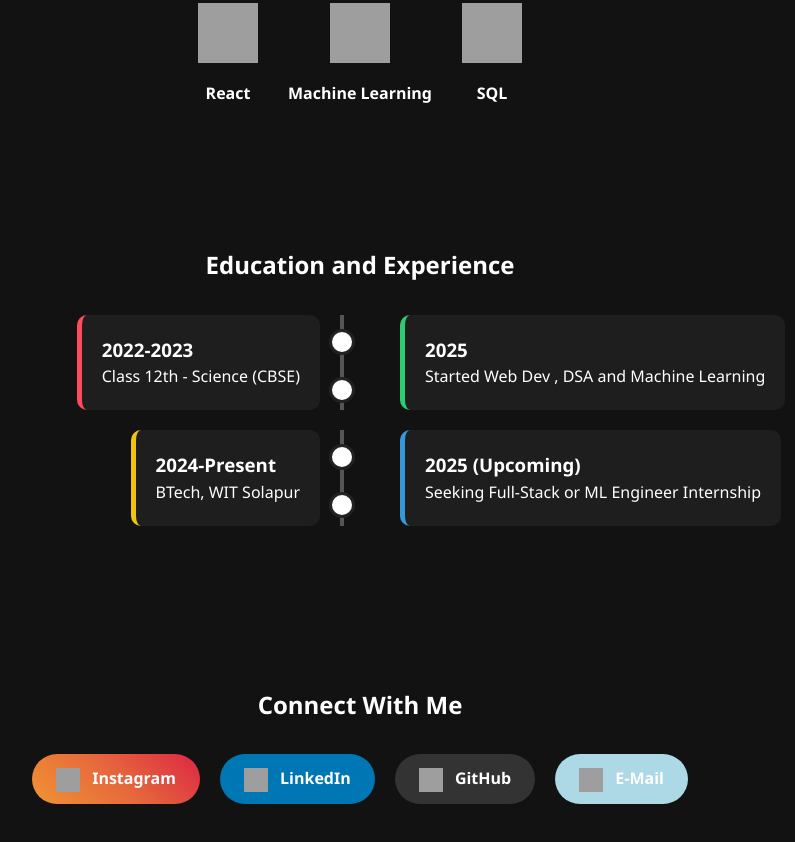
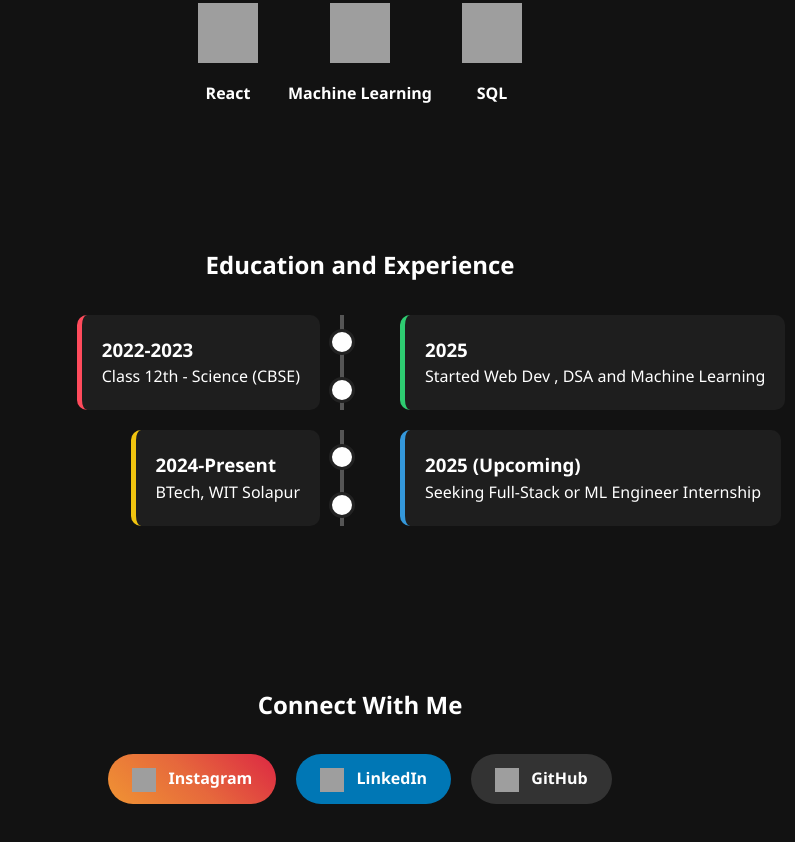
Before and after one commit to dhairya-jain-7971/Portfolio, a plain HTML site: page index.html in a window 1280 px wide. Shown: the part 1545-2387 px from the top of the page, without its empty margins (280-1075 px from the left). Drawn offline with Linux system fonts and the light colour scheme; grey boxes are pictures that could not be loaded.

Commit message:
Update index.html

```diff
--- a/index.html
+++ b/index.html
@@ -134,10 +134,7 @@
       <img src="https://upload.wikimedia.org/wikipedia/commons/9/91/Octicons-mark-github.svg" alt="GitHub Logo" width="24" height="24"/>
       GitHub
     </a>
-    <a href="dhairyajain7971@gmail.com" target="_blank" class="btn gmail">
-      <img src="https://thumbs.dreamstime.com/b/logo-icon-vector-logos-icons-set-social-media-flat-banner-vectors-svg-eps-jpg-jpeg-paper-texture-glossy-emblem-wallpaper-210442689.jpg" alt="Gmail Logo" width="24" height="24"/>
-      E-Mail
-    </a>
+
   </div>
 </section>
 
```
